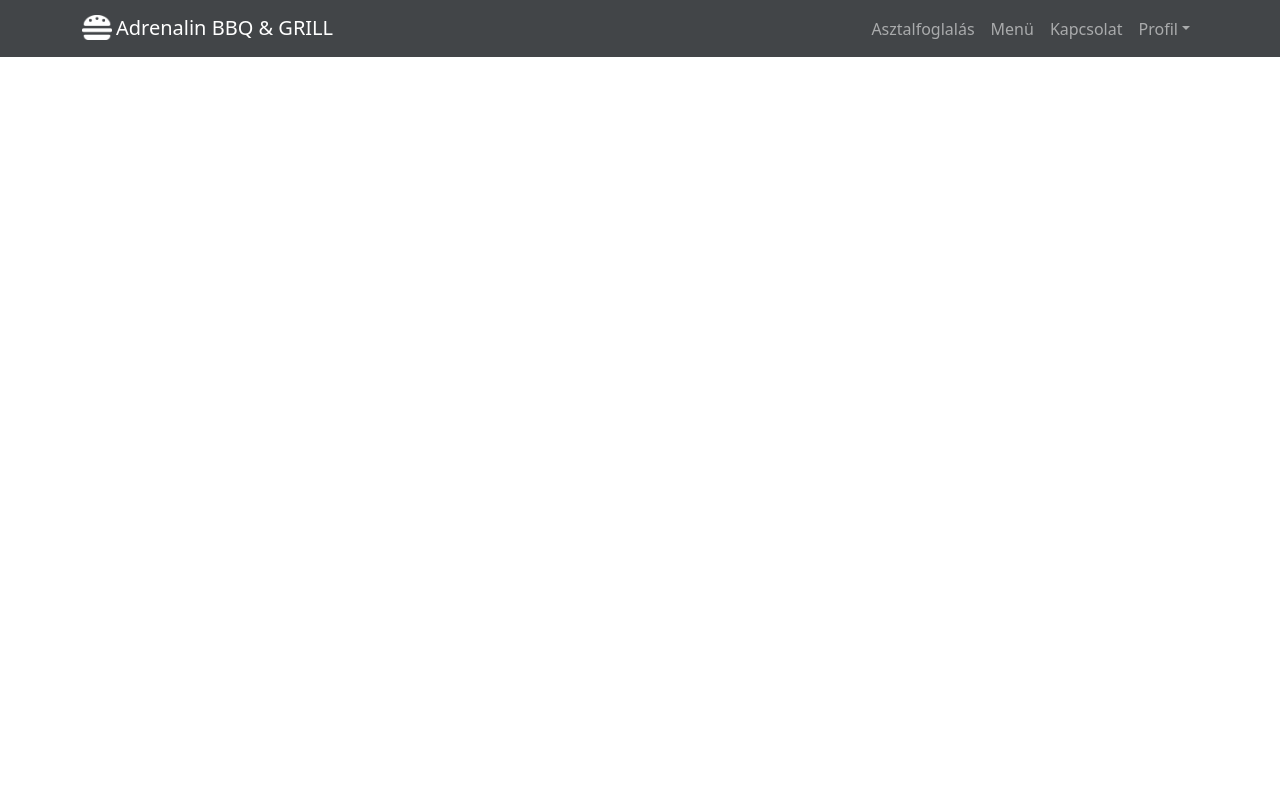
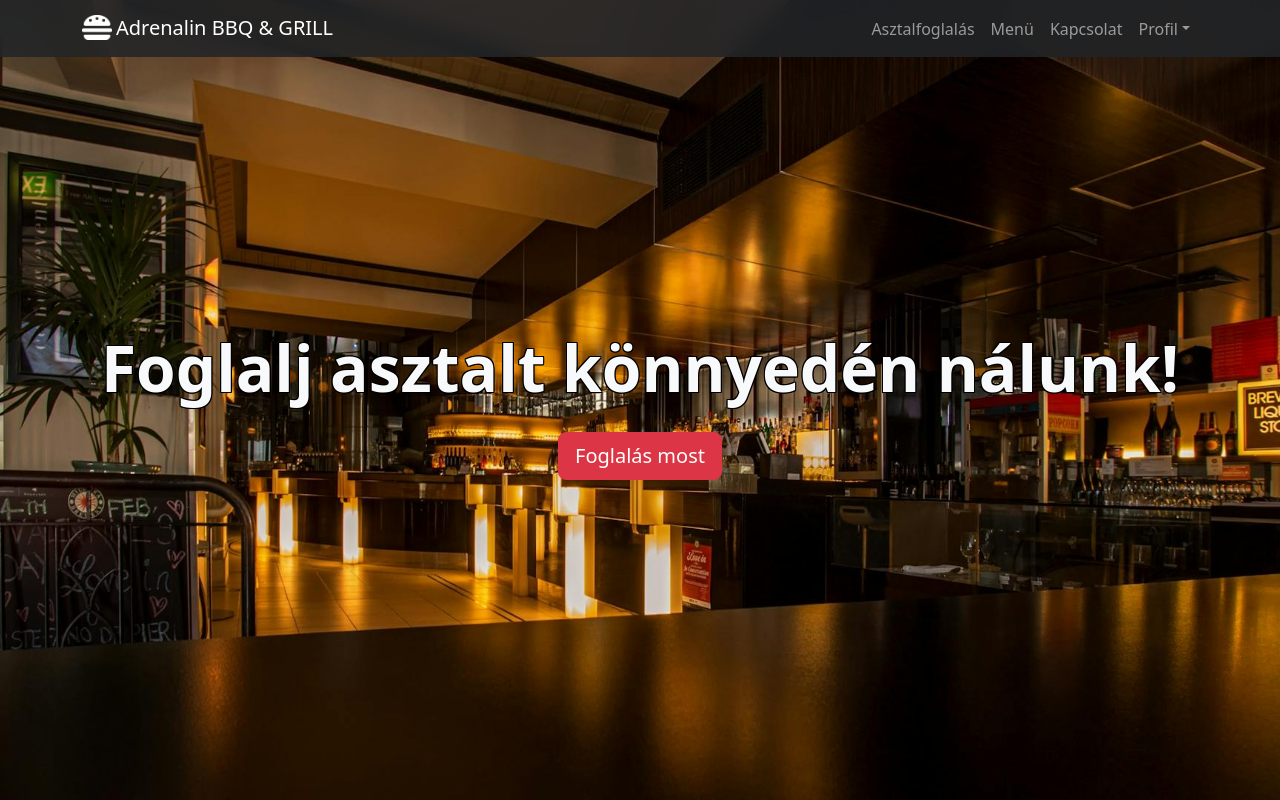
Before and after one commit to Csonkec/restaurantproject, a PHP site: page / in a window 1280 px wide. Run offline with PHP 8.4, Linux system fonts and the light colour scheme.

Commit message:
hero section

```diff
--- a/index.php
+++ b/index.php
@@ -6,8 +6,12 @@
 <html lang="en">
 <head>
     <title>Adrenalin BBQ & GRILL</title>
+    <link rel="stylesheet" href="styles/index.css">
 </head>
 <body>
-
+    <section class="hero">
+        <p class="fw-bold text-light text-shadow">Foglalj asztalt könnyedén nálunk!</p>
+        <a href="#" class="btn btn-danger btn-lg">Foglalás most</a>
+    </section>
 </body>
 </html>
--- /dev/null
+++ b/styles/index.css
@@ -0,0 +1,26 @@
+.hero{
+    background: url("../assets/img/hero.jpg");
+    background-position: center;
+    background-repeat: no-repeat;
+    background-size: cover;
+    width: 100%;
+    height: 800px;
+    text-align: center;
+    align-content: center;
+}
+
+.hero p{
+    font-size: 4rem;
+}
+
+.text-shadow {
+    text-shadow:
+    -1px -1px 0 black,
+     1px -1px 0 black,
+    -1px  1px 0 black,
+     1px  1px 0 black,
+     0px -1px 0 black,
+     0px  1px 0 black,
+    -1px  0px 0 black,
+     1px  0px 0 black;
+  }
```
Also changed, not shown: assets/img/hero.JPG (added).
